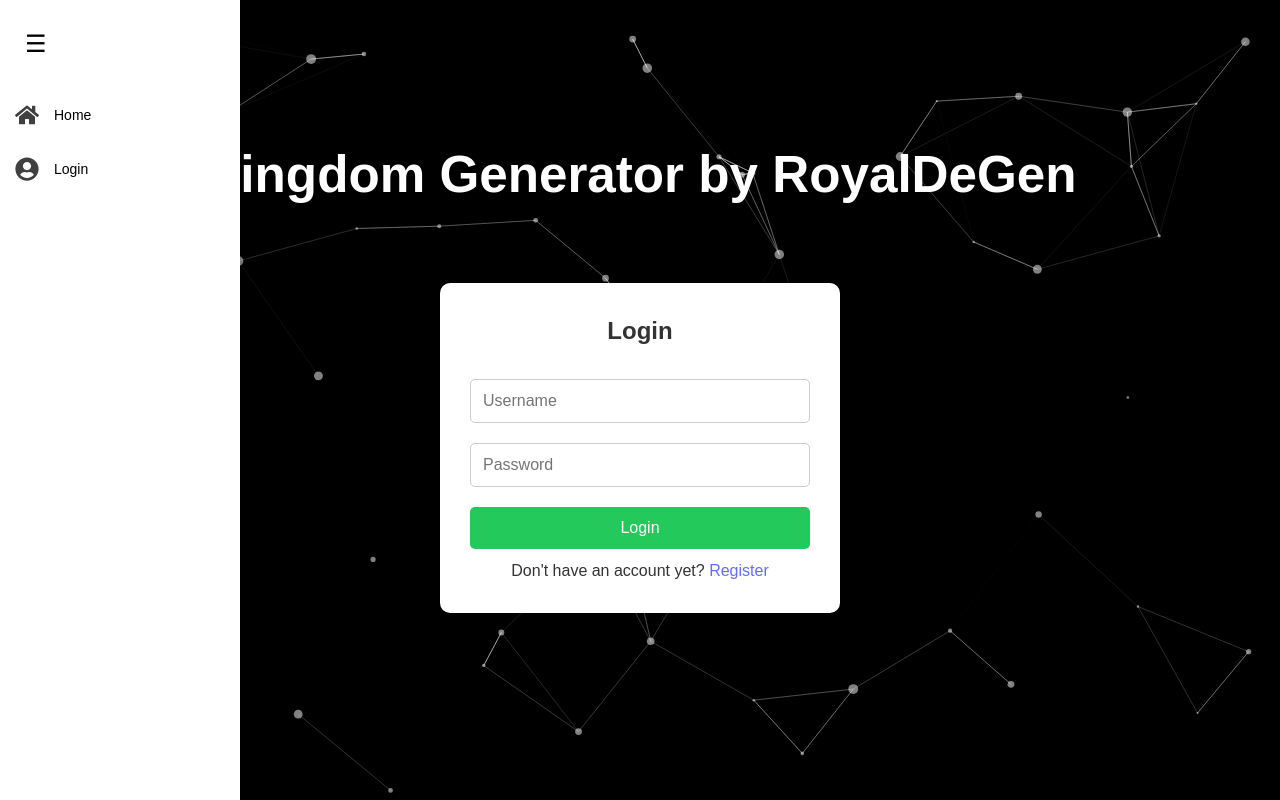
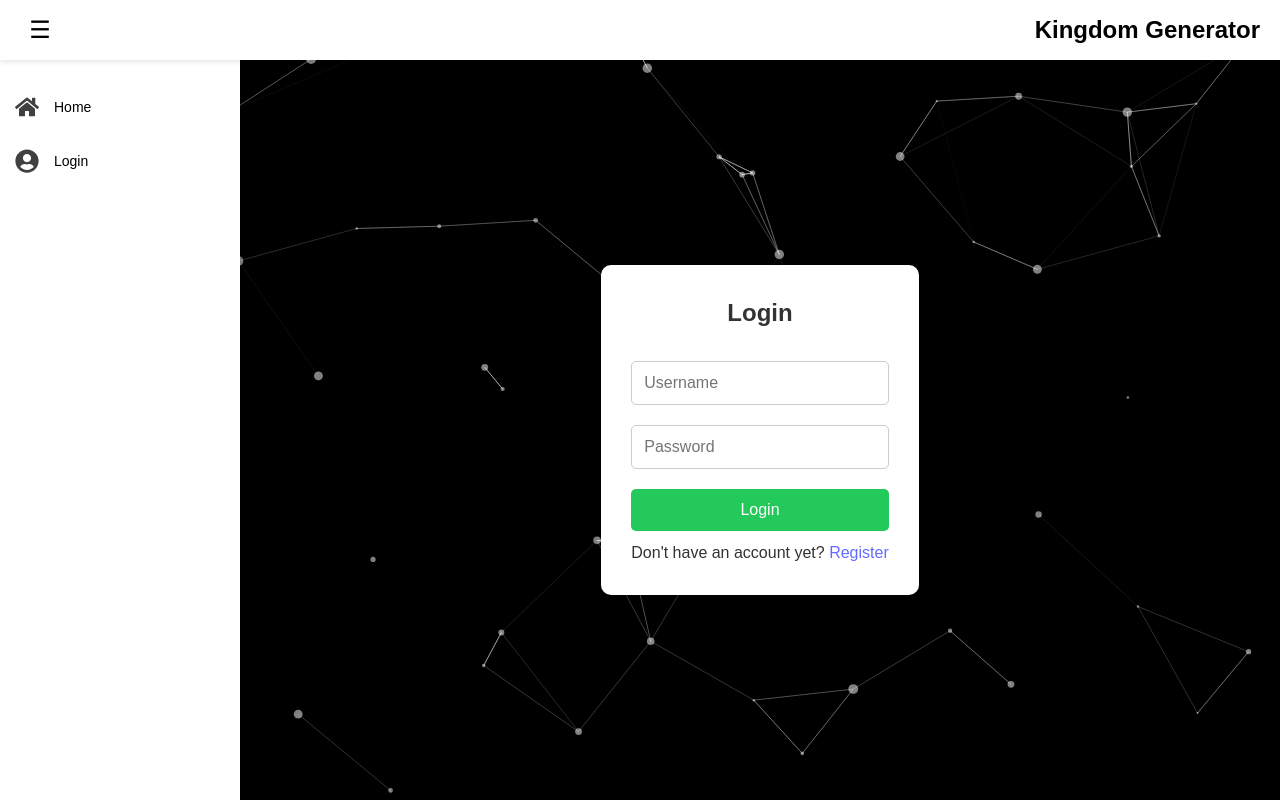
Before and after one commit to OleksandrSokils25416/KINGDOM-GENERATOR_ROYALDEGEN, a React (Vite) app in the folder client/royaldegen/: page /login in a window 1280 px wide. Built offline with nearby package versions, Linux system fonts and the light colour scheme.

Commit message:
Update frontend: added header, working on multiplatform

```diff
--- a/client/royaldegen/src/App.css
+++ b/client/royaldegen/src/App.css
@@ -1,3 +1,4 @@
+/* Reset and Basic Styles */
 * {
   margin: 0;
   padding: 0;
@@ -6,16 +7,17 @@
 
 html, body {
   height: 100%;
-  overflow: hidden;
+  overflow: auto;
 }
 
+/* Main Container */
 .main-container {
   display: flex;
   position: relative;
   flex-direction: column;
   align-items: center;
   justify-content: center;
-  min-height: 100vh;
+  height: 100vh;
   width: 100vw;
   background: linear-gradient(to bottom, #00bcd4, #2196f3);
   color: white;
@@ -24,6 +26,7 @@ html, body {
   z-index: 1;
 }
 
+/* Background Effects */
 .particles-bg {
   position: fixed;
   top: 0;
@@ -34,13 +37,14 @@ html, body {
   pointer-events: none;
 }
 
-
+/* Typography */
 h1 {
   margin-bottom: 40px;
   font-size: 3.2em;
   line-height: 1.1;
 }
 
+/* Buttons */
 button {
   border-radius: 8px;
   border: 1px solid transparent;
@@ -48,13 +52,13 @@ button {
   font-size: 1em;
   font-weight: 500;
   font-family: inherit;
-  background-color: #4CAF50; /* Green background */
-  color: white; /* White text */
+  background-color: #4CAF50;
+  color: white;
   cursor: pointer;
   transition: background-color 0.3s ease, transform 0.3s ease;
 }
 
-
+/* Navigation Links */
 nav a {
   color: #ffffff;
   margin-right: 20px;
@@ -67,9 +71,71 @@ nav a {
 }
 
 nav a:hover {
-  background-color: #333333; /* Darker background on hover */
+  background-color: #333333;
 }
 
+/* Sidebar */
+.sidenav {
+  width: 80px;
+  height: calc(100vh - 60px);
+  position: fixed;
+  top: 0;
+  left: 0;
+  margin-top: 60px;
+  background-color: #fff;
+  box-shadow: 2px 0 5px rgba(0, 0, 0, 0.1);
+  overflow: hidden;
+  transition: transform 0.3s ease, width 0.3s ease;
+}
+
+.sidenav.expanded {
+  width: 240px;
+}
+
+@media (max-width: 1024px) {
+  .sidenav.expanded {
+    width: 120px;
+  }
+}
+
+@media (max-width: 768px) {
+  .sidenav {
+    transform: translateX(-100%);
+  }
+
+  .sidenav.visible {
+    transform: translateX(0);
+  }
+
+  .sidenav.expanded {
+    width: 120px;
+  }
+}
+
+/* Content */
+.content {
+  margin-left: 80px;
+  margin-top: 60px;
+  transition: margin-left 0.3s ease;
+}
+
+.sidenav.expanded + .content {
+  margin-left: 240px;
+}
+
+@media (max-width: 1024px) {
+  .sidenav.expanded + .content {
+    margin-left: 120px;
+  }
+}
+
+@media (max-width: 768px) {
+  .sidenav {
+    /* display: none; */
+  }
+}
+
+/* Loading Spinner */
 .loading-text {
   font-size: 1.5em;
   color: #ffcc00;
@@ -92,6 +158,7 @@ nav a:hover {
   100% { transform: rotate(360deg); }
 }
 
+/* Light Theme Adjustments */
 @media (prefers-color-scheme: light) {
   :root {
     color: #213547;
--- a/client/royaldegen/src/App.tsx
+++ b/client/royaldegen/src/App.tsx
@@ -1,4 +1,4 @@
-import { useState } from "react";
+import { useEffect, useState } from "react";
 import "./App.css";
 import GenerateButtonComponent from "./components/GenerateButton/GenerateButtonComponent";
 import OutputTextComponent from "./components/OutputText/OutputTextComponent";
@@ -7,10 +7,33 @@ import Register from "./components/Login/Register/RegisterComponent";
 import SidebarComponent from "./components/Sidebar/SidebarComponent";
 import { BrowserRouter as Router, Route, Routes } from "react-router-dom";
 import ParticlesBG from "./components/Particles/ParticlesBG";
+import HeaderComponent from "./components/Header/HeaderComponent";
 
 function App() {
   const [generatedText, setGeneratedText] = useState<string>("");
   const [loading, setLoading] = useState<boolean>(false);
+  const [isSidebarExpanded, setIsSidebarExpanded] = useState(false);
+  const [isSidebarVisible, setIsSidebarVisible] = useState(false);
+
+  useEffect(() => {
+    const handleResize = () => {
+      if (window.innerWidth > 768) {
+        setIsSidebarExpanded(true);
+        setIsSidebarVisible(false);
+      } else {
+        setIsSidebarExpanded(false);
+        setIsSidebarVisible(true);
+      }
+    };
+
+    handleResize();
+
+    window.addEventListener("resize", handleResize);
+
+    return () => {
+      window.removeEventListener("resize", handleResize);
+    };
+  }, []);
 
   const generateText = async (
     prompt: string,
@@ -37,11 +60,19 @@ function App() {
     }
   };
 
+  const toggleSidebar = () => {
+    setIsSidebarExpanded(!isSidebarExpanded);
+  };
+
   return (
     <Router>
       <div className="main-container">
-        <SidebarComponent />
-        <h1>Kingdom Generator by RoyalDeGen</h1>
+        <HeaderComponent toggleSidebar={toggleSidebar} />
+        <SidebarComponent
+          isExpanded={isSidebarExpanded}
+          isVisible={isSidebarVisible}
+        />
+        <main className="content">
           <Routes>
             <Route
               path="/"
@@ -59,6 +90,7 @@ function App() {
             <Route path="/login" element={<Login />} />
             <Route path="/register" element={<Register />} />
           </Routes>
+        </main>
         <ParticlesBG />
       </div>
     </Router>
--- /dev/null
+++ b/client/royaldegen/src/components/Header/HeaderComponent.css
@@ -0,0 +1,40 @@
+.header {
+    display: flex;
+    align-items: center;
+    justify-content: space-between;
+    height: 60px;
+    background-color: #fff;
+    color: #000;
+    padding: 0 20px;
+    box-shadow: 0 2px 5px rgba(0, 0, 0, 0.1);
+    position: fixed;
+    top: 0;
+    left: 0;
+    width: 100%;
+    z-index: 10;
+  }
+
+  .expand-button {
+    display: flex;
+    align-items: center;
+    justify-content: center;
+    background-color: transparent;
+    border: none;
+    cursor: pointer;
+    color: #000;
+    font-size: 24px;
+    height: 40px;
+    width: 40px;
+    margin: 0;
+    border-radius: 50%;
+  }
+
+  .expand-button:hover {
+    background-color: #e3e4e6;
+  }
+
+  h1 {
+    font-size: 1.5em;
+    margin: 0;
+    line-height: 1.5;
+  }
--- /dev/null
+++ b/client/royaldegen/src/components/Header/HeaderComponent.tsx
@@ -0,0 +1,19 @@
+import React from "react";
+import "./HeaderComponent.css";
+
+type HeaderProps = {
+  toggleSidebar: () => void;
+};
+
+const HeaderComponent: React.FC<HeaderProps> = ({ toggleSidebar }) => {
+  return (
+    <header className="header">
+      <button className="expand-button" onClick={toggleSidebar}>
+        ☰
+      </button>
+      <h1>Kingdom Generator</h1>
+    </header>
+  );
+};
+
+export default HeaderComponent;
--- a/client/royaldegen/src/components/Login/Register/AuthComponent.css
+++ b/client/royaldegen/src/components/Login/Register/AuthComponent.css
@@ -1,7 +1,7 @@
 .auth-container {
   display: flex;
   flex-direction: column;
-  align-items: center; /* Center all elements horizontally */
+  align-items: center;
   padding: 30px;
   background-color: #ffffff;
   border-radius: 10px;
--- a/client/royaldegen/src/components/OutputText/OutputTextComponent.css
+++ b/client/royaldegen/src/components/OutputText/OutputTextComponent.css
@@ -9,6 +9,8 @@
     display: flex;
     align-items: center;
     justify-content: center;
+    overflow-y: auto;
+    max-height: 60vh;
   }
 
   .output-text-container p {
--- a/client/royaldegen/src/components/OutputText/OutputTextComponent.tsx
+++ b/client/royaldegen/src/components/OutputText/OutputTextComponent.tsx
@@ -20,7 +20,7 @@ const OutputTextComponent = ({ text }: Props) => {
       } else {
         clearInterval(interval);
       }
-    }, 100);
+    }, 120);
 
     return () => clearInterval(interval);
   }, [text]);
--- a/client/royaldegen/src/components/Particles/ParticlesBG.tsx
+++ b/client/royaldegen/src/components/Particles/ParticlesBG.tsx
@@ -1,7 +1,7 @@
 import { useEffect, useState } from "react";
 import Particles, { initParticlesEngine } from "@tsparticles/react";
 import { loadSlim } from "@tsparticles/slim";
-import type { Container, Engine } from "@tsparticles/engine";
+import type { Engine } from "@tsparticles/engine";
 import React from "react";
 
 const ParticlesBG = () => {
@@ -15,8 +15,7 @@ const ParticlesBG = () => {
     });
   }, []);
 
-  const particlesLoaded = (container?: Container): Promise<void> => {
-    console.log("Particles loaded", container);
+  const particlesLoaded = (): Promise<void> => {
     return Promise.resolve();
   };
 
--- a/client/royaldegen/src/components/Sidebar/SidebarComponent.tsx
+++ b/client/royaldegen/src/components/Sidebar/SidebarComponent.tsx
@@ -1,21 +1,23 @@
-import { useState } from "react";
+import React from "react";
 import { Link } from "react-router-dom";
 import { FaHome, FaUserCircle } from "react-icons/fa";
 import "./SidebarComponent.css";
 
-const SidebarComponent = () => {
-  const [isExpanded, setIsExpanded] = useState(true);
+type SidebarProps = {
+  isExpanded: boolean;
+  isVisible: boolean;
+};
 
-  const toggleSidebar = () => {
-    setIsExpanded(!isExpanded);
-  };
-
+const SidebarComponent: React.FC<SidebarProps> = ({
+  isExpanded,
+  isVisible,
+}) => {
   return (
-    <div className={`sidenav ${isExpanded ? "expanded" : "collapsed"}`}>
-      <button className="expand-button" onClick={toggleSidebar}>
-        ☰
-      </button>
-
+    <div
+      className={`sidenav ${isExpanded ? "expanded" : ""} ${
+        isVisible ? "visible" : ""
+      }`}
+    >
       <ul>
         <li>
           <Link to="/">
```
Lines whose indentation alone changed are shown as unchanged.
